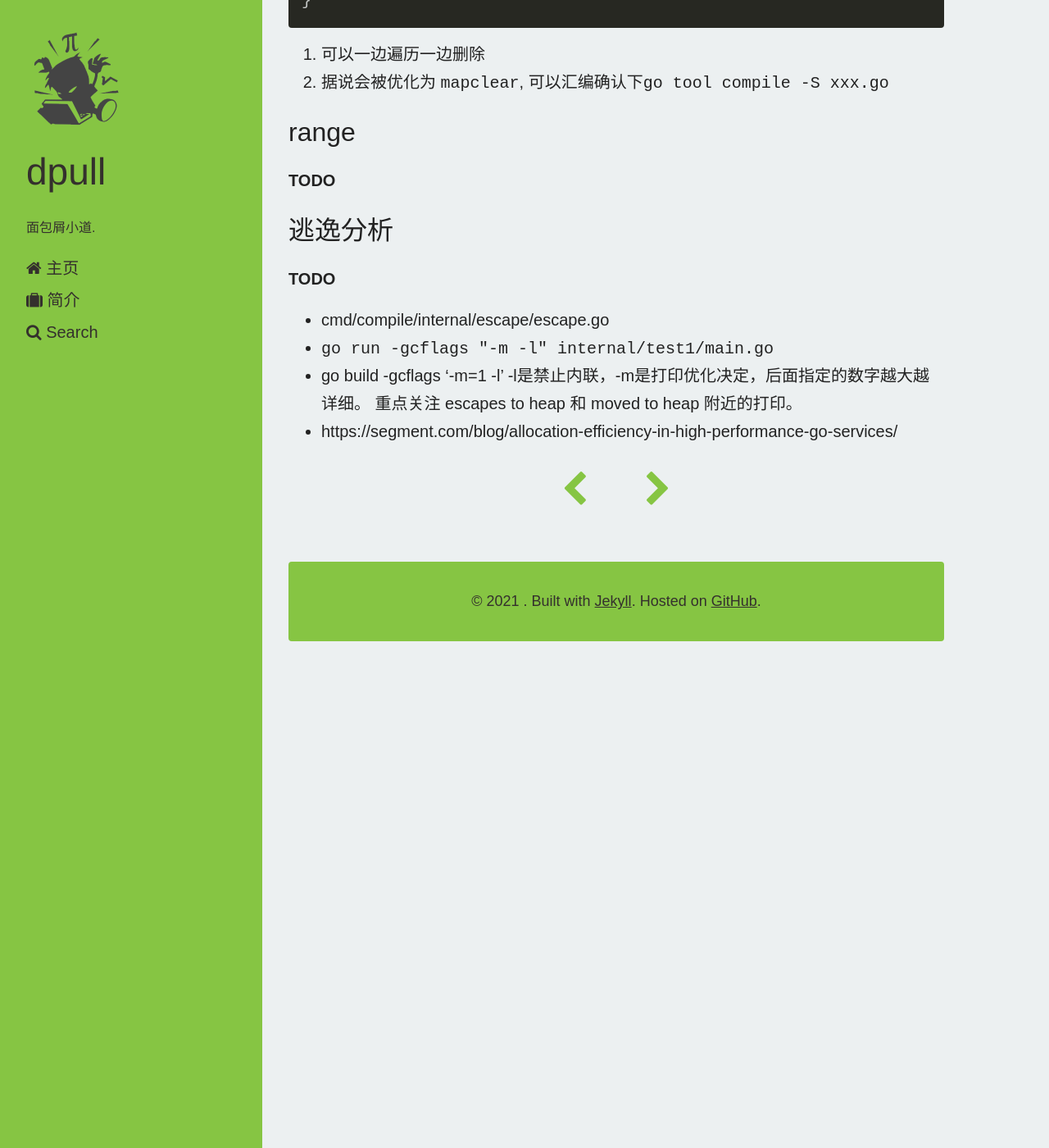
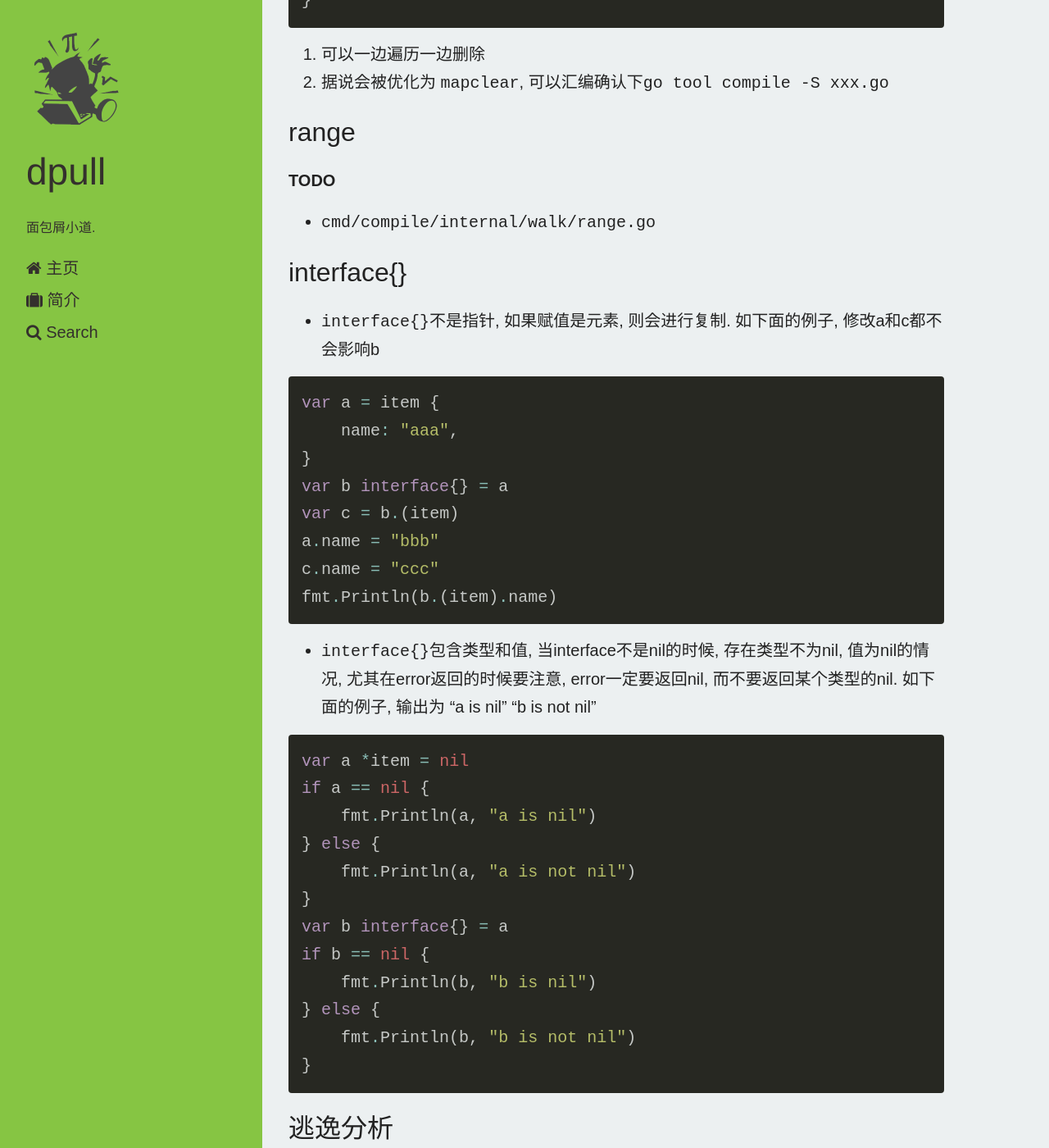
Before and after one commit to dpull/dpull.github.io, a Jekyll site: the page built from _posts/2021-05-01-golang_compiler.md, in a window 1280 px wide and 1400 px high, scrolled down 392 px. Shown: the whole window at 82% size. Built offline with Jekyll 4.4.1, drawn with Linux system fonts in a browser that asks for light colours; nearby versions of some CDN libraries.

Commit message:
update gp*

```diff
--- a/_posts/2021-05-01-golang_compiler.md
+++ b/_posts/2021-05-01-golang_compiler.md
@@ -19,10 +19,47 @@ for k := range m {
 ## range
 
 **TODO**
+* `cmd/compile/internal/walk/range.go`
+
+## interface{}
+
+* `interface{}`不是指针, 如果赋值是元素, 则会进行复制.
+如下面的例子, 修改a和c都不会影响b
+
+{% highlight go %}
+var a = item {
+    name: "aaa",
+}
+var b interface{} = a
+var c = b.(item)
+a.name = "bbb"
+c.name = "ccc"
+fmt.Println(b.(item).name)
+{% endhighlight %}
+
+* `interface{}`包含类型和值, 当interface不是nil的时候, 存在类型不为nil, 值为nil的情况,
+尤其在error返回的时候要注意, error一定要返回nil, 而不要返回某个类型的nil.
+如下面的例子, 输出为 "a is nil" "b is not nil"
+
+{% highlight go %}
+var a *item = nil
+if a == nil {
+    fmt.Println(a, "a is nil")
+} else {
+    fmt.Println(a, "a is not nil")
+}
+var b interface{} = a
+if b == nil {
+    fmt.Println(b, "b is nil")
+} else {
+    fmt.Println(b, "b is not nil")
+}
+{% endhighlight %}
 
 ## 逃逸分析
 
 **TODO**
+**TODO interface的逃逸分析**
 
 * cmd/compile/internal/escape/escape.go
 * `go run -gcflags "-m -l" internal/test1/main.go`
```
Also changed, not shown: _posts/2021-10-07-golang_library.md (+4 -2 lines).
